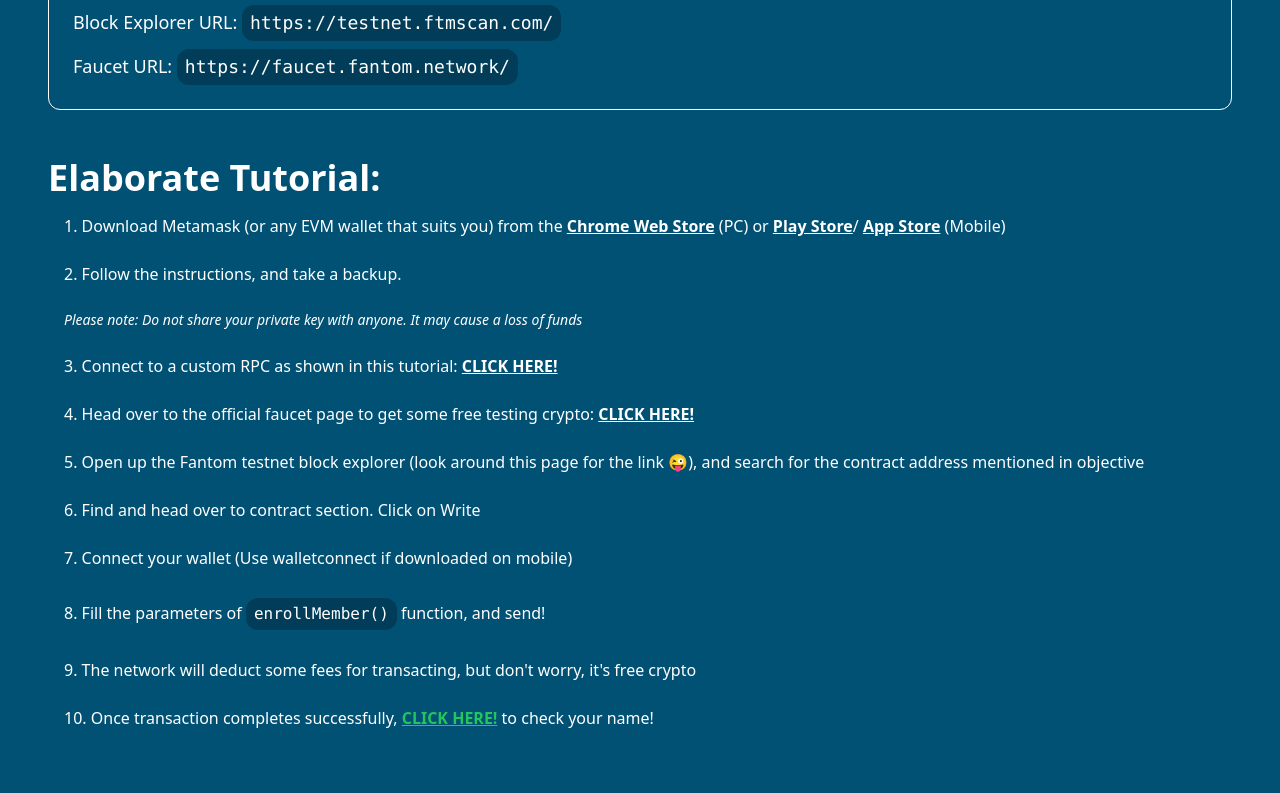
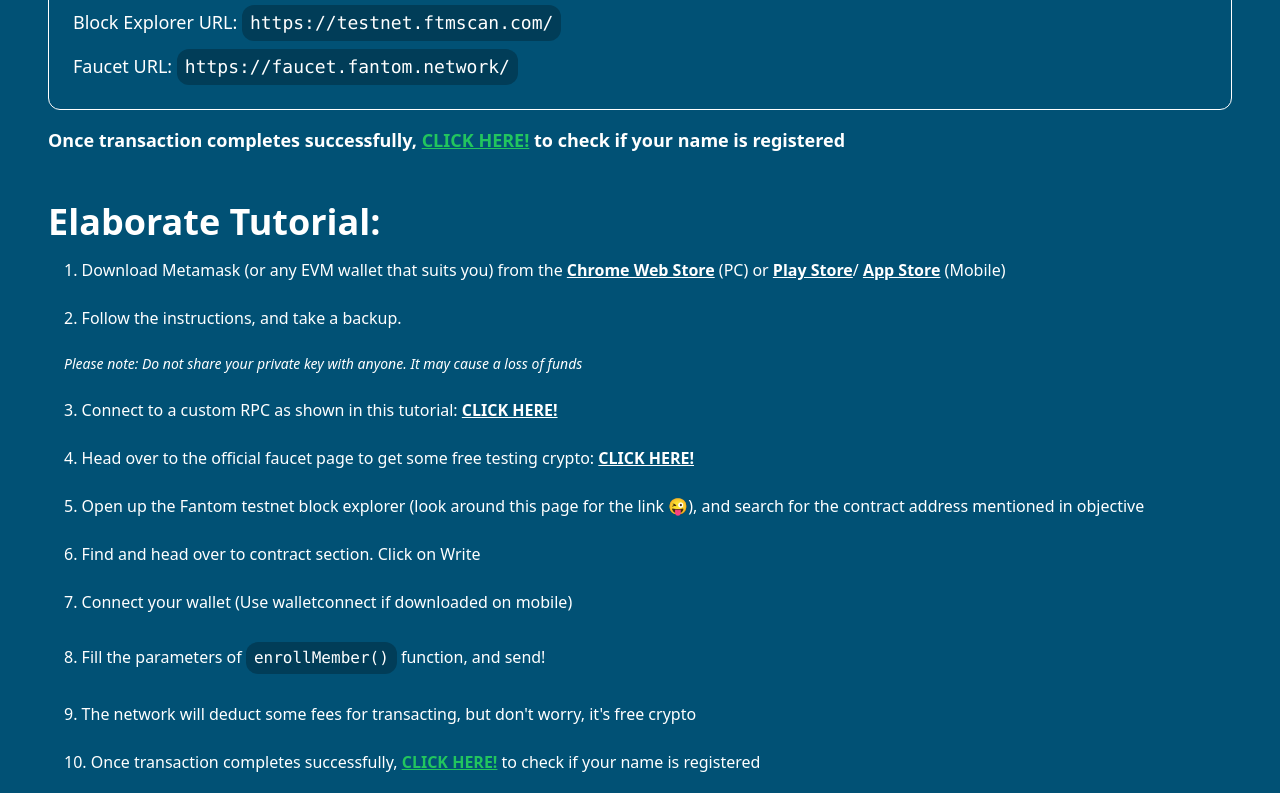
Before and after one commit to shaansundar/DAO-Community-Enroll-Platform, an Angular app: page / in a window 1280 px wide. Shown: the part 1580-2373 px from the top of the page. Built offline with nearby package versions, Linux system fonts and the light colour scheme.

Commit message:
v1.0.1 - Minor fixes

```diff
--- a/src/app/app.component.html
+++ b/src/app/app.component.html
@@ -7,7 +7,7 @@
     </div>
     <img src="../assets/vitlogo.png" class="h-10 md:h-full" alt="">
   </div>
-  <div class="w-full">
+  <div class="w-full max-w-7xl">
     <router-outlet></router-outlet>
   </div>
   <!-- <div class="w-full text-white max-w-7xl my-16 flex flex-col items-start justify-start px-4">
--- a/src/app/home/home.component.html
+++ b/src/app/home/home.component.html
@@ -76,6 +76,7 @@
             </li>
           </ul>
         </div>
+        <h1 class="mt-4 text-white">Once transaction completes successfully, <a routerLink="/enrolled" class="font-bold text-green-500 uppercase underline">click here!</a> to check if your name is registered</h1>
       </div>
       <h1 class="text-4xl font-bold mt-12">Elaborate Tutorial:</h1>
       <ol class="m-4">
@@ -99,7 +100,7 @@
             class="font-mono inline-block my-1 font-thin bg-black rounded-xl p-1 px-2 bg-opacity-25">enrollMember()</h1>
           function, and send!</li><br>
         <li>9. The network will deduct some fees for transacting, but don't worry, it's free crypto</li><br>
-        <li>10. Once transaction completes successfully, <a routerLink="/enrolled" class="font-bold text-green-500 uppercase underline">click here!</a> to check your name!
+        <li>10. Once transaction completes successfully, <a routerLink="/enrolled" class="font-bold text-green-500 uppercase underline">click here!</a> to check if your name is registered
         </li>
       </ol>
       <h1 class="text-4xl font-bold mt-12">Contact 📞</h1>
```
